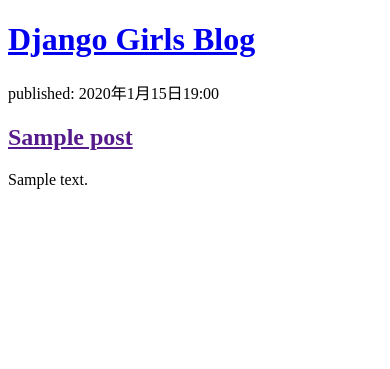
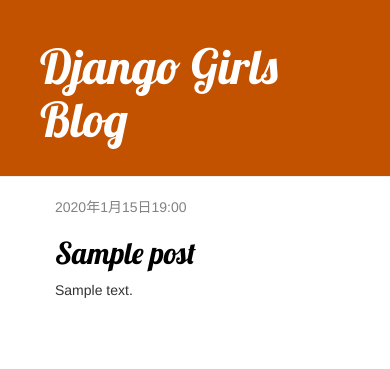
Before and after one commit to Tom8810/my-first-blog, a Django app: page / in a window 390 px wide. Shown: the top 369 px of the page. Run offline with Django 4.2, Linux system fonts and the light colour scheme; tables that the repository leaves empty hold one stand-in row (values such as "Sample post"); some libraries are stand-ins or nearby versions.

Commit message:
create new template

```diff
--- /dev/null
+++ b/blog/static/css/blog.css
@@ -0,0 +1,56 @@
+.page-header {
+  background-color: #c25100;
+  margin-top: 0;
+  padding: 20px 20px 20px 40px;
+}
+
+.page-header h1,
+.page-header h1 a,
+.page-header h1 a:visited,
+.page-header h1 a:active {
+  color: #ffffff;
+  font-size: 36pt;
+  text-decoration: none;
+}
+
+.content {
+  margin-left: 40px;
+}
+
+h1,
+h2,
+h3,
+h4 {
+  font-family: "Lobster", cursive;
+}
+
+.date {
+  color: #828282;
+}
+
+.save {
+  float: right;
+}
+
+.post-form textarea,
+.post-form input {
+  width: 100%;
+}
+
+.top-menu,
+.top-menu:hover,
+.top-menu:visited {
+  color: #ffffff;
+  float: right;
+  font-size: 26pt;
+  margin-right: 20px;
+}
+
+.post {
+  margin-bottom: 70px;
+}
+
+.post h2 a,
+.post h2 a:visited {
+  color: #000000;
+}
--- /dev/null
+++ b/blog/templates/blog/base.html
@@ -0,0 +1,30 @@
+{% load static %}
+<html>
+  <head>
+    <title>Django Girls blog</title>
+    <link
+      rel="stylesheet"
+      href="//maxcdn.bootstrapcdn.com/bootstrap/3.2.0/css/bootstrap.min.css"
+    />
+    <link
+      rel="stylesheet"
+      href="//maxcdn.bootstrapcdn.com/bootstrap/3.2.0/css/bootstrap-theme.min.css"
+    />
+    <link
+      href="//fonts.googleapis.com/css?family=Lobster&subset=latin,latin-ext"
+      rel="stylesheet"
+      type="text/css"
+    />
+    <link rel="stylesheet" href="{% static 'css/blog.css' %}" />
+  </head>
+  <body>
+    <div class="page-header">
+      <h1><a href="/">Django Girls Blog</a></h1>
+    </div>
+    <div class="content container">
+      <div class="row">
+        <div class="col-md-8">{% block content %} {% endblock %}</div>
+      </div>
+    </div>
+  </body>
+</html>
--- a/blog/templates/blog/post_list.html
+++ b/blog/templates/blog/post_list.html
@@ -1,20 +1,7 @@
-<!DOCTYPE html>
-<html lang="ja">
-  <head>
-    <meta charset="UTF-8" />
-    <meta name="viewport" content="width=device-width, initial-scale=1.0" />
-    <title>Django Girls blog</title>
-  </head>
-  <body>
-    <div>
-      <h1><a href="/">Django Girls Blog</a></h1>
-    </div>
-    {% for post in posts %}
-    <div>
-      <p>published: {{ post.published_date }}</p>
-      <h2><a href="">{{post.title}}</a></h2>
-      <p>{{post.text|linebreaksbr}}</p>
-    </div>
-    {% endfor %}
-  </body>
-</html>
+{% extends 'blog/base.html' %} {% block content %} {% for post in posts %}
+<div class="post">
+  <div class="date">{{ post.published_date }}</div>
+  <h2><a href="{% url 'post_detail' pk=post.pk %}">{{ post.title }}</a></h2>
+  <p>{{ post.text|linebreaksbr }}</p>
+</div>
+{% endfor %} {% endblock %}
--- a/blog/urls.py
+++ b/blog/urls.py
@@ -3,4 +3,5 @@
 
 urlpatterns = [
   path('', views.post_list, name='post_list'),
+  path('post/<int:pk>/', views.post_detail, name='post_detail'),
 ]
--- a/blog/views.py
+++ b/blog/views.py
@@ -1,4 +1,4 @@
-from django.shortcuts import render
+from django.shortcuts import render, get_object_or_404
 from .models import Post
 from django.utils import timezone
 
@@ -6,3 +6,7 @@
 def post_list(request):
   posts = Post.objects.filter(published_date__lte=timezone.now()).order_by('published_date')
   return render(request, 'blog/post_list.html', {'posts': posts})
+
+def post_detail(request, pk):
+    post = get_object_or_404(Post, pk=pk)
+    return render(request, 'blog/post_detail.html', {'post': post})
```
Also changed, not shown: blog/templates/blog/post_detail.html (added, +9 -0 lines).
